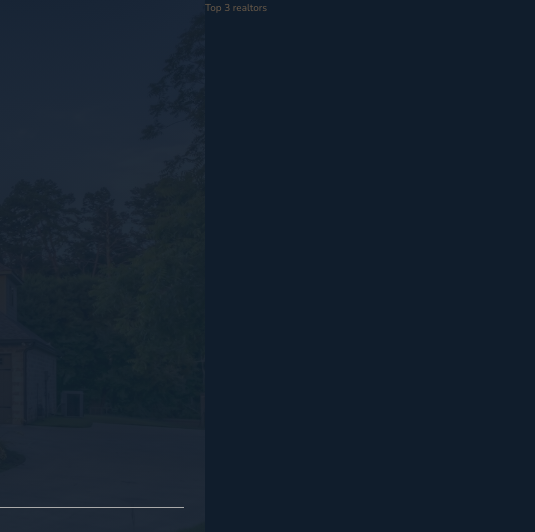
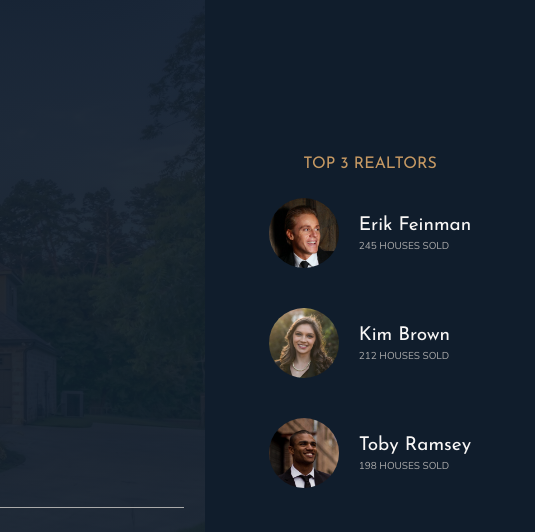
Before and after one commit to lawell-wilhelm/nexter, a website: page index.html in a window 1280 px wide. Shown: the top 532 px of the page, 745-1280 px from the left. Drawn offline with nearby package versions, Linux system fonts and the light colour scheme.

Commit message:
Add new realtors layout

```diff
--- a/index.html
+++ b/index.html
@@ -33,7 +33,26 @@
       </div>
     </header>
 
-    <div class="realtors">Top 3 realtors</div>
+    <div class="realtors">
+      <h3 class="heading-3">Top 3 Realtors</h3>
+      <ul class="realtors__list">
+        <img src="img/realtor-1.jpeg" alt="Realtor 1" class="realtors__img" />
+        <div class="realtors__details">
+          <h4 class="heading-4 heading-4--light">Erik Feinman</h4>
+          <p class="realtors__sold">245 houses sold</p>
+        </div>
+        <img src="img/realtor-2.jpeg" alt="Realtor 2" class="realtors__img" />
+        <div class="realtors__details">
+          <h4 class="heading-4 heading-4--light">Kim Brown</h4>
+          <p class="realtors__sold">212 houses sold</p>
+        </div>
+        <img src="img/realtor-3.jpeg" alt="Realtor 3" class="realtors__img" />
+        <div class="realtors__details">
+          <h4 class="heading-4 heading-4--light">Toby Ramsey</h4>
+          <p class="realtors__sold">198 houses sold</p>
+        </div>
+      </ul>
+    </div>
 
     <section class="features">
       <div class="feature">
--- a/sass/_realtors.scss
+++ b/sass/_realtors.scss
@@ -1,5 +1,36 @@
 .realtors {
   background-color: $color-secondary;
+  padding: 3rem;
 
   grid-column: col-start 7 / full-end;
+
+  display: grid;
+  align-content: center;
+  justify-content: center;
+  justify-items: center;
+  row-gap: 2rem;
+
+  &__list {
+    list-style: none;
+    display: grid;
+    grid-template-columns: min-content max-content;
+    align-items: center;
+    gap: 5vh 2rem;
+  }
+
+  &__img {
+    display: block;
+    width: 7rem;
+    border-radius: 50%;
+  }
+
+  &__details {
+  }
+
+  &__sold {
+    text-transform: uppercase;
+    color: $color-grey-light-2;
+
+    margin-top: -3px;
+  }
 }
```
Also changed, not shown: css/style.css, 1 other file.
